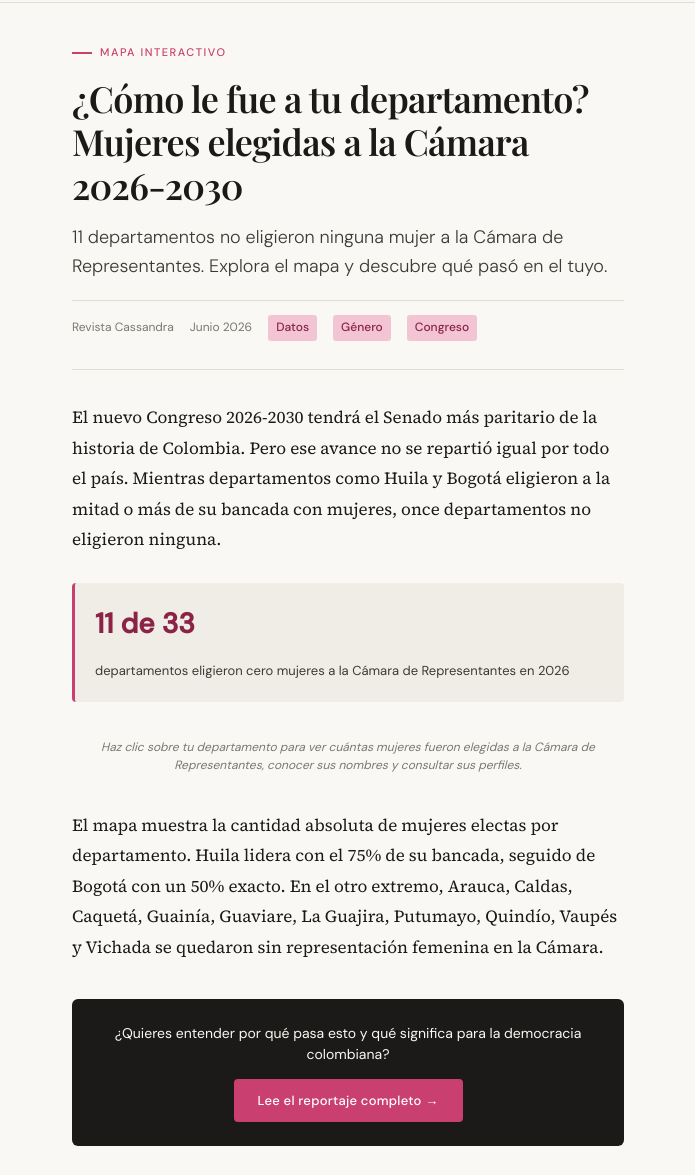
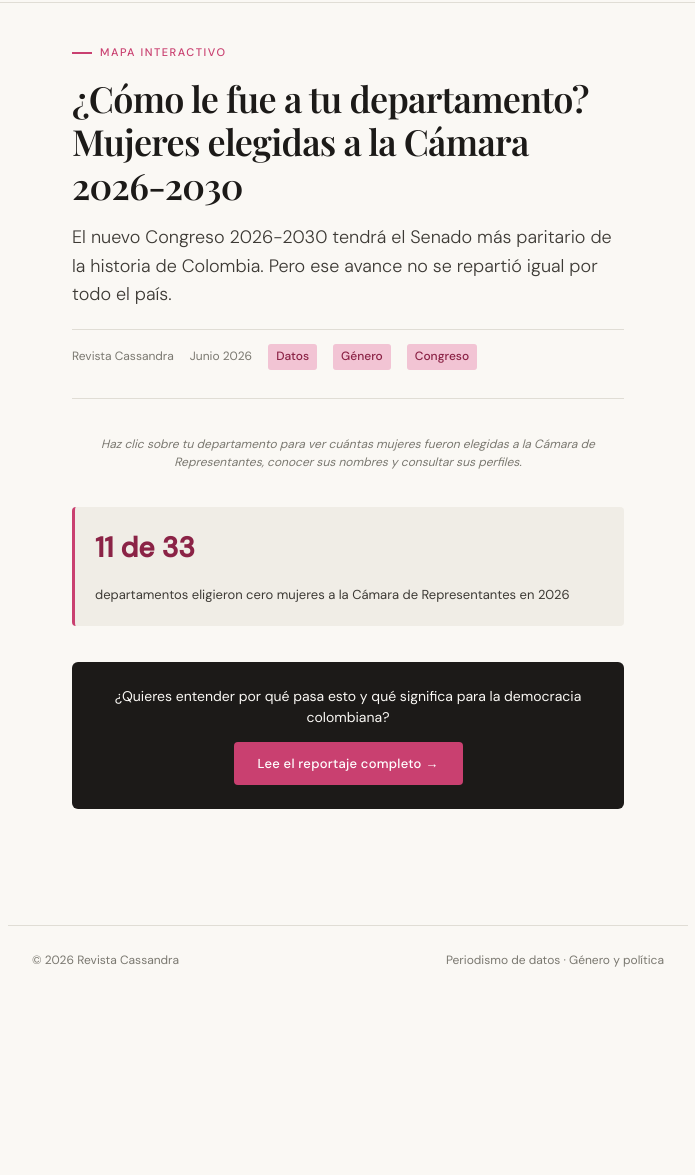
Before and after one commit to anahdlam-oss/articulo-mujeres-congreso, a plain HTML site: page mapa-mujeres-camara.html in a window 1280 px wide. Shown: the part 62-1237 px from the top of the page, without its empty margins (292-987 px from the left). After the commit the page ends 1058 px from the top, so only its background shows below. Drawn offline with nearby package versions, Linux system fonts and the light colour scheme; a script that the page names is missing; a web font is replaced by a local one.

Commit message:
Add files via upload

```diff
--- a/mapa-mujeres-camara.html
+++ b/mapa-mujeres-camara.html
@@ -66,7 +66,7 @@
   <div class="art-header">
     <p class="kicker">Mapa interactivo</p>
     <h1>¿Cómo le fue a tu departamento? Mujeres elegidas a la Cámara 2026-2030</h1>
-    <p class="deck">11 departamentos no eligieron ninguna mujer a la Cámara de Representantes. Explora el mapa y descubre qué pasó en el tuyo.</p>
+    <p class="deck">El nuevo Congreso 2026-2030 tendrá el Senado más paritario de la historia de Colombia. Pero ese avance no se repartió igual por todo el país.</p>
     <div class="meta">
       <span>Revista Cassandra</span>
       <span>Junio 2026</span>
@@ -76,22 +76,14 @@
     </div>
   </div>
 
-  <div class="body">
-    <p>El nuevo Congreso 2026-2030 tendrá el Senado más paritario de la historia de Colombia. Pero ese avance no se repartió igual por todo el país. Mientras departamentos como Huila y Bogotá eligieron a la mitad o más de su bancada con mujeres, once departamentos no eligieron ninguna.</p>
+  <div class="chart-wrap">
+    <div class="flourish-embed flourish-map" data-src="visualisation/29445934"><script src="https://public.flourish.studio/resources/embed.js"></script><noscript><img src="https://public.flourish.studio/visualisation/29445934/thumbnail" width="100%" alt="map visualization" /></noscript></div>
+    <p class="chart-caption">Haz clic sobre tu departamento para ver cuántas mujeres fueron elegidas a la Cámara de Representantes, conocer sus nombres y consultar sus perfiles.</p>
   </div>
 
   <div class="stat-highlight">
     <span class="num">11 de 33</span>
     <span class="lbl">departamentos eligieron cero mujeres a la Cámara de Representantes en 2026</span>
-  </div>
-
-  <div class="chart-wrap">
-    <div class="flourish-embed flourish-map" data-src="visualisation/29445934"><script src="https://public.flourish.studio/resources/embed.js"></script><noscript><img src="https://public.flourish.studio/visualisation/29445934/thumbnail" width="100%" alt="map visualization" /></noscript></div>
-    <p class="chart-caption">Haz clic sobre tu departamento para ver cuántas mujeres fueron elegidas a la Cámara de Representantes, conocer sus nombres y consultar sus perfiles.</p>
-  </div>
-
-  <div class="body">
-    <p>El mapa muestra la cantidad absoluta de mujeres electas por departamento. Huila lidera con el 75% de su bancada, seguido de Bogotá con un 50% exacto. En el otro extremo, Arauca, Caldas, Caquetá, Guainía, Guaviare, La Guajira, Putumayo, Quindío, Vaupés y Vichada se quedaron sin representación femenina en la Cámara.</p>
   </div>
 
   <div class="cta-box">
```
